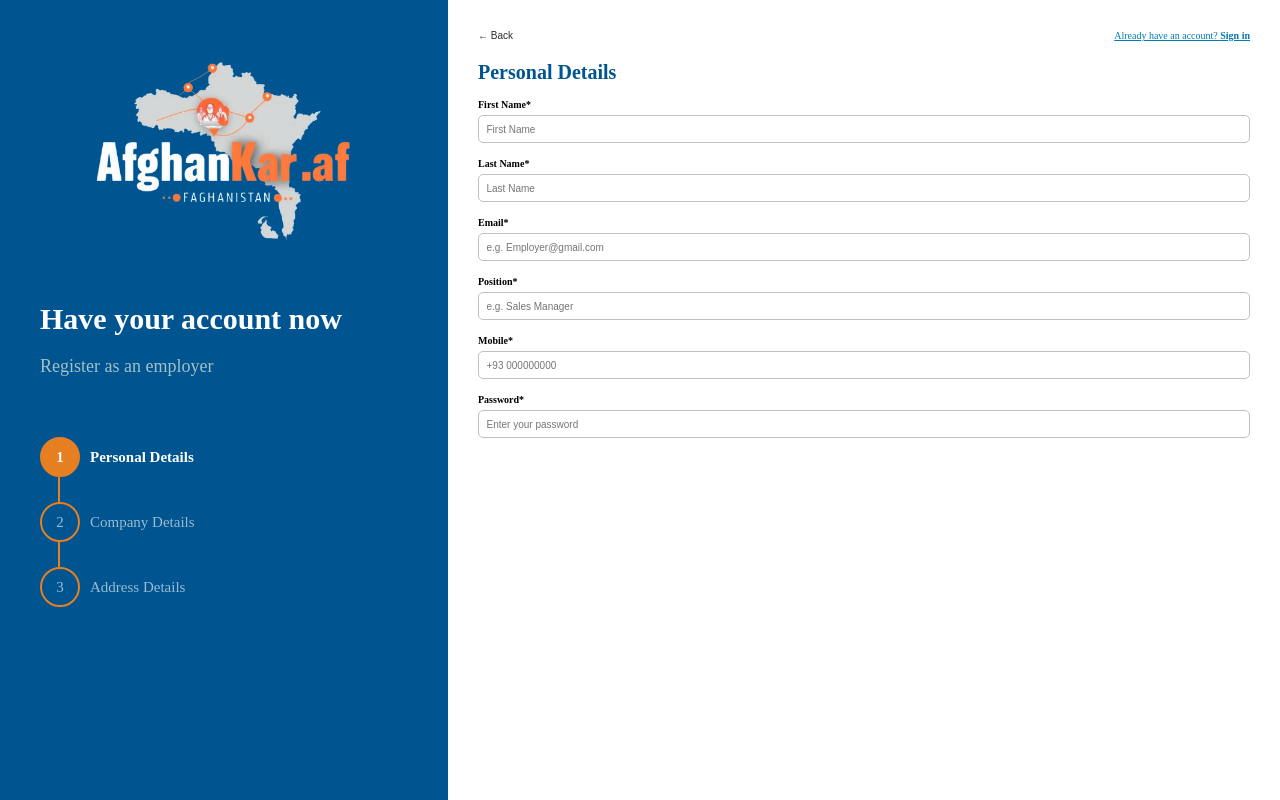
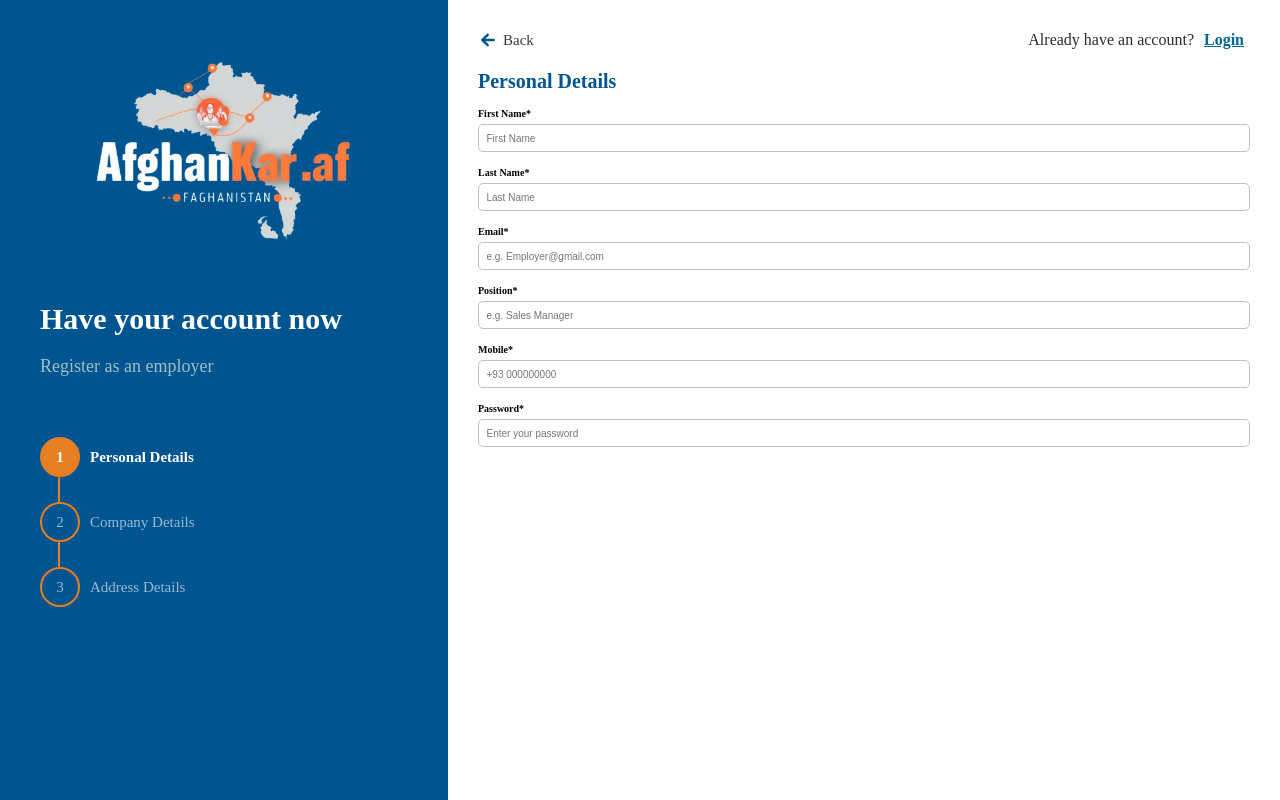
Before and after one commit to Naeemi7/AfghanKar.af, a React (Vite) app in the folder client/: page /recruiter-registration in a window 1280 px wide. Built offline with nearby package versions, Linux system fonts and the light colour scheme.

Commit message:
bug fixed

```diff
--- /dev/null
+++ b/client/src/components/auth/registration/recruiter/RecruiterRegistrationHeader.jsx
@@ -0,0 +1,24 @@
+import Icon from "@reusable/Icon";
+import AuthLink from "@reusable/AuthLink";
+
+export default function RecruiterRegistrationHeader() {
+  return (
+    <div className="content-header">
+      <div className="back-btn-container">
+        <Icon
+          library="io"
+          name="IoMdArrowRoundBack"
+          size={20}
+          className="back-icon"
+        />
+        <span className="back-text">Back</span>
+      </div>
+
+      <AuthLink
+        message="Already have an account?"
+        pathName="Login"
+        pathUrl="/recruiter-login"
+      />
+    </div>
+  );
+}
--- a/client/src/components/auth/registration/recruiter/RecruiterRegistrationMainContent.jsx
+++ b/client/src/components/auth/registration/recruiter/RecruiterRegistrationMainContent.jsx
@@ -1,12 +1,10 @@
+import RecruiterRegistrationHeader from "./RecruiterRegistrationHeader";
+
 const RecruiterRegistrationMainContent = () => {
   return (
     <div className="recruiter-registration-main-content">
-      <div className="content-header">
-        <button className="back-button">← Back</button>
-        <a href="/signin" className="signin-link">
-          Already have an account? <span>Sign in</span>
-        </a>
-      </div>
+      {/* Recruiter Registration Header Component */}
+      <RecruiterRegistrationHeader />
       <h1>Personal Details</h1>
       <form className="registration-form">
         <div className="form-group">
--- a/client/src/styles/components/recruiter-registration.scss
+++ b/client/src/styles/components/recruiter-registration.scss
@@ -108,18 +108,28 @@
     align-items: center;
     margin-bottom: 2rem;
 
-    .back-button {
-      background: none;
-      border: none;
-      color: $text-color;
-      font-size: 1rem;
+    .back-btn-container {
+      display: flex;
+      justify-content: center;
+      align-items: center;
+      gap: 0.5rem;
       cursor: pointer;
-    }
+      color: $secondary-btn-background;
 
-    .signin-link {
-      color: $link-color;
+      .back-icon {
+        color: $primary-color;
+      }
+
       span {
-        font-weight: bold;
+        font-size: 1.5rem;
+      }
+
+      &:hover {
+        .back-icon,
+        span {
+          color: $accent-color;
+          font-weight: bold;
+        }
       }
     }
   }
```
